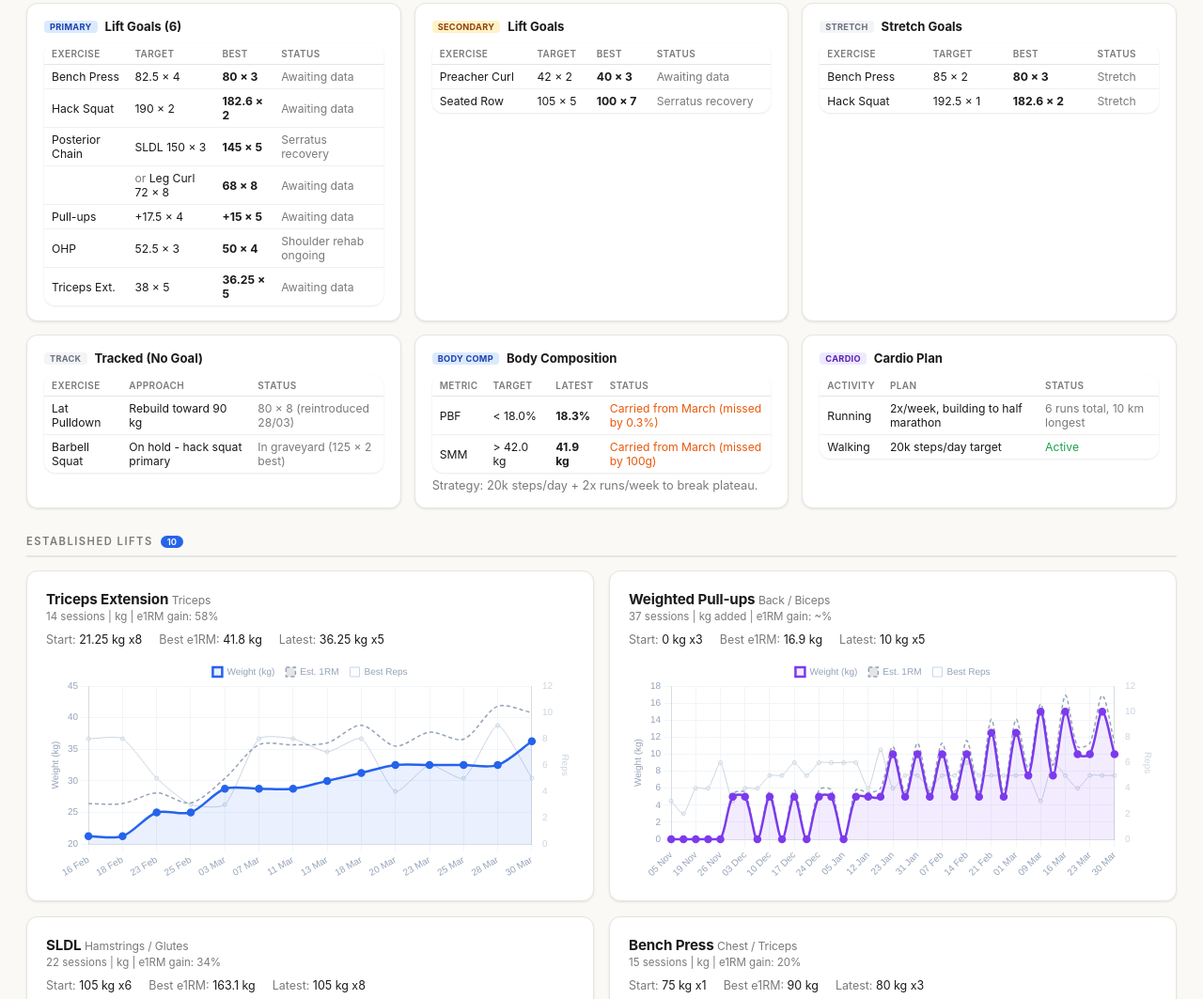
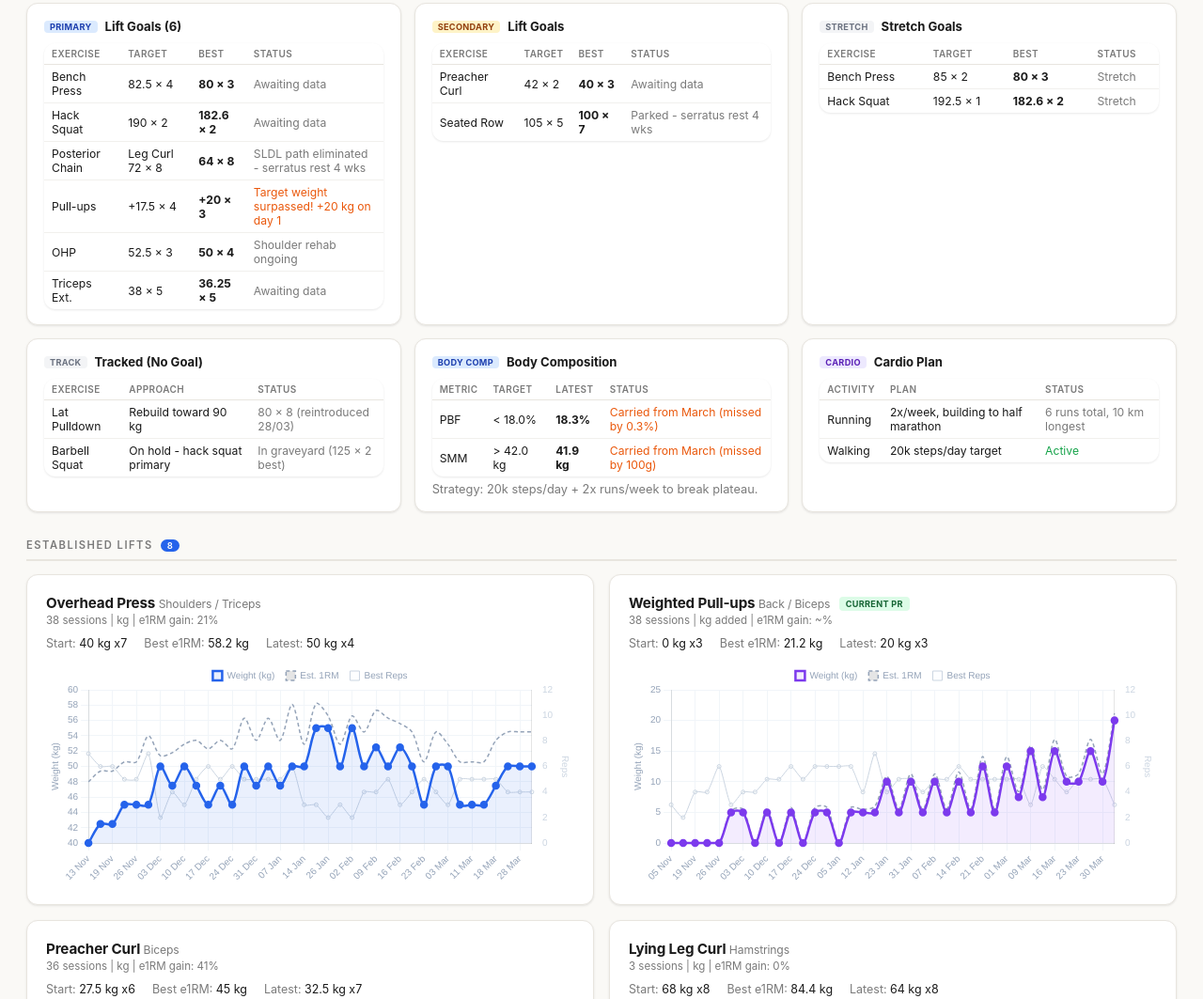
Before and after one commit to sldl145/training-dashboard, a plain HTML site: page index.html in a window 1280 px wide. Shown: the part 354-1417 px from the top of the page at 94% size. Drawn offline with nearby package versions, Linux system fonts and the light colour scheme.

Commit message:
Deploy 2026-04-02 13:30

```diff
--- a/index.html
+++ b/index.html
@@ -689,7 +689,7 @@
 <body>
 
 <h1>Training, Body Composition & Running Dashboard</h1>
-<p class="subtitle">November 2025 - April 2026 | Updated 30/03/2026</p>
+<p class="subtitle">November 2025 - April 2026 | Updated 02/04/2026</p>
 
 <!-- Tab Navigation -->
 <div class="tab-nav">
@@ -933,6 +933,7 @@ const exercises = {
       { date: "2026-03-18", weight: 47.5, bestReps: 5, note: "First clean step up!", sets: [{"w":47.5,"r":5},{"w":47.5,"r":5}] },
       { date: "2026-03-25", weight: 50, bestReps: 4, note: "Back to 50 kg", sets: [{"w":50,"r":4},{"w":45,"r":5},{"w":45,"r":5}] },
       { date: "2026-03-28", weight: 50, bestReps: 4, note: "Solo, 50 x 4 x 2 clean", sets: [{"w":50,"r":4},{"w":50,"r":4}] },
+      { date: "2026-04-02", weight: 50, bestReps: 4, note: "5th consecutive session at 50, 52.5 next", sets: [{"w":50,"r":4},{"w":50,"r":4},{"w":50,"r":3}] },
     ]
   },
   "Triceps Extension": {
@@ -994,70 +995,7 @@ const exercises = {
       { date: "2026-03-23", weight: 10, bestReps: 5, note: "+1 rep at +10", sets: [{"w":10,"r":5},{"w":10,"r":5},{"w":10,"r":3}] },
       { date: "2026-03-25", weight: 15, bestReps: 5, note: "Back to +15, matched PR", sets: [{"w":15,"r":5},{"w":15,"r":4}] },
       { date: "2026-03-30", weight: 10, bestReps: 5, note: "After bench, consistent at +10", sets: [{"w":10,"r":5},{"w":5,"r":6}] },
-    ]
-  },
-  "Seated Row": {
-    muscle: "Mid-back / Biceps", unit: "kg", type: "compound",
-    data: [
-      { date: "2025-11-13", weight: 78, bestReps: 8, note: "Working weight", sets: [{"w":84,"r":7},{"w":84,"r":6},{"w":84,"r":6}] },
-      { date: "2025-11-17", weight: 78, bestReps: 8, note: "" },
-      { date: "2025-11-19", weight: 77, bestReps: 8, note: "", sets: [{"w":77,"r":8},{"w":79,"r":5}] },
-      { date: "2025-11-24", weight: 73, bestReps: 7, note: "New grip" },
-      { date: "2025-11-26", weight: 73, bestReps: 8, note: "", sets: [{"w":73,"r":8},{"w":73,"r":7}] },
-      { date: "2025-11-29", weight: 77, bestReps: 8, note: "Back + better form", sets: [{"w":77,"r":8},{"w":77,"r":8}] },
-      { date: "2025-12-03", weight: 82, bestReps: 7, note: "", sets: [{"w":79,"r":8},{"w":82,"r":7},{"w":82,"r":6}] },
-      { date: "2025-12-05", weight: 84, bestReps: 6, note: "", sets: [{"w":84,"r":6},{"w":84,"r":6},{"w":73,"r":8}] },
-      { date: "2025-12-10", weight: 84, bestReps: 7, note: "", sets: [{"w":84,"r":7},{"w":84,"r":6},{"w":84,"r":6}] },
-      { date: "2025-12-13", weight: 84, bestReps: 8, note: "+1 rep", sets: [{"w":84,"r":8},{"w":84,"r":6}] },
-      { date: "2025-12-17", weight: 84, bestReps: 8, note: "Two identical", sets: [{"w":84,"r":8},{"w":84,"r":8}] },
-      { date: "2025-12-22", weight: 84, bestReps: 8, note: "Solo", sets: [{"w":84,"r":8},{"w":84,"r":8}] },
-      { date: "2025-12-31", weight: 86, bestReps: 7, note: "+2kg PR", sets: [{"w":86,"r":7},{"w":86,"r":7}] },
-      { date: "2026-01-03", weight: 86, bestReps: 6, note: "Consistent", sets: [{"w":86,"r":6},{"w":82,"r":8},{"w":82,"r":6}] },
-      { date: "2026-01-07", weight: 88, bestReps: 6, note: "Weight PR", sets: [{"w":88,"r":6},{"w":88,"r":6}] },
-      { date: "2026-01-10", weight: 88, bestReps: 7, note: "", sets: [{"w":88,"r":7},{"w":88,"r":6},{"w":88,"r":6}] },
-      { date: "2026-01-14", weight: 88, bestReps: 7, note: "", sets: [{"w":88,"r":6},{"w":88,"r":7}] },
-      { date: "2026-01-19", weight: 91, bestReps: 5, note: "Weight PR", sets: [{"w":91,"r":5},{"w":88,"r":6},{"w":88,"r":6}] },
-      { date: "2026-01-26", weight: 91, bestReps: 7, note: "Rep PR", sets: [{"w":91,"r":7},{"w":91,"r":7},{"w":91,"r":5}] },
-      { date: "2026-01-31", weight: 93, bestReps: 4, note: "Weight PR", sets: [{"w":93,"r":4},{"w":86,"r":8}] },
-      { date: "2026-02-02", weight: 93, bestReps: 6, note: "+14 reps at 93", sets: [{"w":93,"r":6},{"w":93,"r":6},{"w":93,"r":6}] },
-      { date: "2026-02-07", weight: 93, bestReps: 6, note: "", sets: [{"w":93,"r":6},{"w":93,"r":6}] },
-      { date: "2026-02-09", weight: 93, bestReps: 7, note: "+1 rep", sets: [{"w":93,"r":7}] },
-      { date: "2026-02-14", weight: 95, bestReps: 6, note: "Feb target hit", sets: [{"w":95,"r":6}] },
-      { date: "2026-02-16", weight: 97, bestReps: 5, note: "New weight touched", sets: [{"w":95,"r":7},{"w":97,"r":5},{"w":95,"r":5}] },
-      { date: "2026-02-21", weight: 95, bestReps: 7, note: "Consistent", sets: [{"w":95,"r":7},{"w":95,"r":6}] },
-      { date: "2026-02-23", weight: 95, bestReps: 7, note: "Drop set, fatigued", sets: [{"w":95,"r":7},{"w":86,"r":6}] },
-      { date: "2026-03-01", weight: 95, bestReps: 6, note: "", sets: [{"w":95,"r":6},{"w":95,"r":6}] },
-      { date: "2026-03-03", weight: 100, bestReps: 5, note: "100 kg touched!", sets: [{"w":100,"r":5},{"w":93,"r":6},{"w":91,"r":7}] },
-      { date: "2026-03-09", weight: 100, bestReps: 6, note: "Building at 100", sets: [{"w":100,"r":6},{"w":95,"r":8}] },
-      { date: "2026-03-11", weight: 100, bestReps: 6, note: "3 sets at 100", sets: [{"w":100,"r":6},{"w":100,"r":6},{"w":100,"r":5}] },
-      { date: "2026-03-16", weight: 100, bestReps: 7, note: "Rep PR at 100!", sets: [{"w":100,"r":7},{"w":95,"r":6}] },
-    ]
-  },
-  "SLDL": {
-    muscle: "Hamstrings / Glutes", unit: "kg", type: "compound",
-    data: [
-      { date: "2025-12-13", weight: 105, bestReps: 6, note: "New exercise", sets: [{"w":120,"r":3},{"w":110,"r":3}] },
-      { date: "2025-12-15", weight: 125, bestReps: 5, note: "Weight PR", sets: [{"w":125,"r":5}] },
-      { date: "2025-12-20", weight: 115, bestReps: 5, note: "3 identical sets", sets: [{"w":115,"r":5},{"w":115,"r":5},{"w":115,"r":5}] },
-      { date: "2026-01-03", weight: 115, bestReps: 6, note: "Pain-free", sets: [{"w":115,"r":6},{"w":115,"r":2}] },
-      { date: "2026-01-05", weight: 105, bestReps: 8, note: "Deloaded", sets: [{"w":95,"r":8},{"w":105,"r":8}] },
-      { date: "2026-01-12", weight: 115, bestReps: 7, note: "Volume PR", sets: [{"w":115,"r":7},{"w":115,"r":7}] },
-      { date: "2026-01-19", weight: 125, bestReps: 5, note: "Back to Dec PR", sets: [{"w":120,"r":7},{"w":125,"r":5}] },
-      { date: "2026-01-21", weight: 130, bestReps: 5, note: "All-time PR", sets: [{"w":130,"r":5},{"w":125,"r":5}] },
-      { date: "2026-01-26", weight: 130, bestReps: 2, note: "CNS failure", sets: [{"w":110,"r":8}] },
-      { date: "2026-01-28", weight: 125, bestReps: 2, note: "Smart deload", sets: [{"w":125,"r":2},{"w":115,"r":6},{"w":115,"r":6}] },
-      { date: "2026-02-02", weight: 130, bestReps: 6, note: "PR, new technique", sets: [{"w":125,"r":6},{"w":125,"r":6},{"w":130,"r":6}] },
-      { date: "2026-02-04", weight: 135, bestReps: 2, note: "New weight touched", sets: [{"w":135,"r":2},{"w":125,"r":6}] },
-      { date: "2026-02-07", weight: 125, bestReps: 6, note: "INJURY set 2", sets: [{"w":125,"r":6},{"w":125,"r":4}] },
-      { date: "2026-02-18", weight: 120, bestReps: 6, note: "Hamstring back!", sets: [{"w":105,"r":6},{"w":120,"r":6}] },
-      { date: "2026-02-21", weight: 130, bestReps: 6, note: "Back to pre-injury PR", sets: [{"w":125,"r":6},{"w":130,"r":6}] },
-      { date: "2026-02-25", weight: 135, bestReps: 5, note: "New PR, exceeds pre-injury", sets: [{"w":135,"r":5},{"w":135,"r":5}] },
-      { date: "2026-03-01", weight: 135, bestReps: 4, note: "", sets: [{"w":135,"r":4},{"w":115,"r":10}] },
-      { date: "2026-03-07", weight: 135, bestReps: 7, note: "March target hit (135x7)", sets: [{"w":135,"r":7}] },
-      { date: "2026-03-09", weight: 140, bestReps: 5, note: "March target hit (140x3+)", sets: [{"w":135,"r":6},{"w":135,"r":6},{"w":140,"r":5}] },
-      { date: "2026-03-13", weight: 140, bestReps: 5, note: "Consistent at 140", sets: [{"w":140,"r":5},{"w":140,"r":5}] },
-      { date: "2026-03-16", weight: 145, bestReps: 5, note: "145 kg NEW WEIGHT!", sets: [{"w":140,"r":6},{"w":145,"r":5}] },
-      { date: "2026-03-30", weight: 105, bestReps: 8, note: "Serratus test with PT, light weights", sets: [{"w":105,"r":8},{"w":85,"r":8}] },
+      { date: "2026-04-02", weight: 20, bestReps: 3, note: "+20 kg first touch! New weight PR, April goal surpassed on day 1", sets: [{"w":20,"r":3},{"w":15,"r":5}] },
     ]
   },
   "Bench Press": {
@@ -1146,6 +1084,7 @@ const exercises = {
       { date: "2026-03-18", weight: 40, bestReps: 3, note: "March target HIT!", sets: [{"w":40,"r":3}] },
       { date: "2026-03-25", weight: 35, bestReps: 5, note: "Working at 35", sets: [{"w":35,"r":5},{"w":35,"r":4}] },
       { date: "2026-03-28", weight: 37.5, bestReps: 7, note: "Rep PR at 37.5! (prev best 5)", sets: [{"w":37.5,"r":7}] },
+      { date: "2026-04-02", weight: 32.5, bestReps: 7, note: "Lighter after rows pre-fatigued biceps", sets: [{"w":32.5,"r":7},{"w":32.5,"r":5}] },
     ]
   },
   "Lying Leg Curl": {
@@ -1153,6 +1092,7 @@ const exercises = {
     data: [
       { date: "2026-03-20", weight: 68, bestReps: 8, note: "First session", sets: [{"w":68,"r":8},{"w":68,"r":5}] },
       { date: "2026-03-25", weight: 64, bestReps: 8, note: "Second session, lighter weight", sets: [{"w":64,"r":8},{"w":64,"r":6}] },
+      { date: "2026-04-02", weight: 64, bestReps: 8, note: "Single set at 64, steady", sets: [{"w":64,"r":8}] },
     ]
   },
   "Lat Pulldown": {
@@ -1221,11 +1161,76 @@ const graveyard = {
       { date: "2026-01-07", weight: 227, bestReps: 5, note: "+10kg from Dec", sets: [{"w":227,"r":5},{"w":227,"r":5},{"w":227,"r":5}] },
     ]
   },
+  "Seated Row": {
+    muscle: "Mid-back / Biceps", unit: "kg", type: "compound", reason: "Serratus anterior injury - 4 week rest, replaced by extra pull-up set", lastSession: "02/04/2026",
+    data: [
+      { date: "2025-11-13", weight: 78, bestReps: 8, note: "Working weight", sets: [{"w":84,"r":7},{"w":84,"r":6},{"w":84,"r":6}] },
+      { date: "2025-11-17", weight: 78, bestReps: 8, note: "" },
+      { date: "2025-11-19", weight: 77, bestReps: 8, note: "", sets: [{"w":77,"r":8},{"w":79,"r":5}] },
+      { date: "2025-11-24", weight: 73, bestReps: 7, note: "New grip" },
+      { date: "2025-11-26", weight: 73, bestReps: 8, note: "", sets: [{"w":73,"r":8},{"w":73,"r":7}] },
+      { date: "2025-11-29", weight: 77, bestReps: 8, note: "Back + better form", sets: [{"w":77,"r":8},{"w":77,"r":8}] },
+      { date: "2025-12-03", weight: 82, bestReps: 7, note: "", sets: [{"w":79,"r":8},{"w":82,"r":7},{"w":82,"r":6}] },
+      { date: "2025-12-05", weight: 84, bestReps: 6, note: "", sets: [{"w":84,"r":6},{"w":84,"r":6},{"w":73,"r":8}] },
+      { date: "2025-12-10", weight: 84, bestReps: 7, note: "", sets: [{"w":84,"r":7},{"w":84,"r":6},{"w":84,"r":6}] },
+      { date: "2025-12-13", weight: 84, bestReps: 8, note: "+1 rep", sets: [{"w":84,"r":8},{"w":84,"r":6}] },
+      { date: "2025-12-17", weight: 84, bestReps: 8, note: "Two identical", sets: [{"w":84,"r":8},{"w":84,"r":8}] },
+      { date: "2025-12-22", weight: 84, bestReps: 8, note: "Solo", sets: [{"w":84,"r":8},{"w":84,"r":8}] },
+      { date: "2025-12-31", weight: 86, bestReps: 7, note: "+2kg PR", sets: [{"w":86,"r":7},{"w":86,"r":7}] },
+      { date: "2026-01-03", weight: 86, bestReps: 6, note: "Consistent", sets: [{"w":86,"r":6},{"w":82,"r":8},{"w":82,"r":6}] },
+      { date: "2026-01-07", weight: 88, bestReps: 6, note: "Weight PR", sets: [{"w":88,"r":6},{"w":88,"r":6}] },
+      { date: "2026-01-10", weight: 88, bestReps: 7, note: "", sets: [{"w":88,"r":7},{"w":88,"r":6},{"w":88,"r":6}] },
+      { date: "2026-01-14", weight: 88, bestReps: 7, note: "", sets: [{"w":88,"r":6},{"w":88,"r":7}] },
+      { date: "2026-01-19", weight: 91, bestReps: 5, note: "Weight PR", sets: [{"w":91,"r":5},{"w":88,"r":6},{"w":88,"r":6}] },
+      { date: "2026-01-26", weight: 91, bestReps: 7, note: "Rep PR", sets: [{"w":91,"r":7},{"w":91,"r":7},{"w":91,"r":5}] },
+      { date: "2026-01-31", weight: 93, bestReps: 4, note: "Weight PR", sets: [{"w":93,"r":4},{"w":86,"r":8}] },
+      { date: "2026-02-02", weight: 93, bestReps: 6, note: "+14 reps at 93", sets: [{"w":93,"r":6},{"w":93,"r":6},{"w":93,"r":6}] },
+      { date: "2026-02-07", weight: 93, bestReps: 6, note: "", sets: [{"w":93,"r":6},{"w":93,"r":6}] },
+      { date: "2026-02-09", weight: 93, bestReps: 7, note: "+1 rep", sets: [{"w":93,"r":7}] },
+      { date: "2026-02-14", weight: 95, bestReps: 6, note: "Feb target hit", sets: [{"w":95,"r":6}] },
+      { date: "2026-02-16", weight: 97, bestReps: 5, note: "New weight touched", sets: [{"w":95,"r":7},{"w":97,"r":5},{"w":95,"r":5}] },
+      { date: "2026-02-21", weight: 95, bestReps: 7, note: "Consistent", sets: [{"w":95,"r":7},{"w":95,"r":6}] },
+      { date: "2026-02-23", weight: 95, bestReps: 7, note: "Drop set, fatigued", sets: [{"w":95,"r":7},{"w":86,"r":6}] },
+      { date: "2026-03-01", weight: 95, bestReps: 6, note: "", sets: [{"w":95,"r":6},{"w":95,"r":6}] },
+      { date: "2026-03-03", weight: 100, bestReps: 5, note: "100 kg touched!", sets: [{"w":100,"r":5},{"w":93,"r":6},{"w":91,"r":7}] },
+      { date: "2026-03-09", weight: 100, bestReps: 6, note: "Building at 100", sets: [{"w":100,"r":6},{"w":95,"r":8}] },
+      { date: "2026-03-11", weight: 100, bestReps: 6, note: "3 sets at 100", sets: [{"w":100,"r":6},{"w":100,"r":6},{"w":100,"r":5}] },
+      { date: "2026-03-16", weight: 100, bestReps: 7, note: "Rep PR at 100!", sets: [{"w":100,"r":7},{"w":95,"r":6}] },
+      { date: "2026-04-02", weight: 95, bestReps: 7, note: "Serratus test - pain on stop, rows off 4 weeks", sets: [{"w":95,"r":7},{"w":95,"r":7}] },
+    ]
+  },
+  "SLDL": {
+    muscle: "Hamstrings / Glutes", unit: "kg", type: "compound", reason: "Serratus anterior injury - 4 week rest, replaced by Lying Leg Curl", lastSession: "30/03/2026",
+    data: [
+      { date: "2025-12-13", weight: 105, bestReps: 6, note: "New exercise", sets: [{"w":120,"r":3},{"w":110,"r":3}] },
+      { date: "2025-12-15", weight: 125, bestReps: 5, note: "Weight PR", sets: [{"w":125,"r":5}] },
+      { date: "2025-12-20", weight: 115, bestReps: 5, note: "3 identical sets", sets: [{"w":115,"r":5},{"w":115,"r":5},{"w":115,"r":5}] },
+      { date: "2026-01-03", weight: 115, bestReps: 6, note: "Pain-free", sets: [{"w":115,"r":6},{"w":115,"r":2}] },
+      { date: "2026-01-05", weight: 105, bestReps: 8, note: "Deloaded", sets: [{"w":95,"r":8},{"w":105,"r":8}] },
+      { date: "2026-01-12", weight: 115, bestReps: 7, note: "Volume PR", sets: [{"w":115,"r":7},{"w":115,"r":7}] },
+      { date: "2026-01-19", weight: 125, bestReps: 5, note: "Back to Dec PR", sets: [{"w":120,"r":7},{"w":125,"r":5}] },
+      { date: "2026-01-21", weight: 130, bestReps: 5, note: "All-time PR", sets: [{"w":130,"r":5},{"w":125,"r":5}] },
+      { date: "2026-01-26", weight: 130, bestReps: 2, note: "CNS failure", sets: [{"w":110,"r":8}] },
+      { date: "2026-01-28", weight: 125, bestReps: 2, note: "Smart deload", sets: [{"w":125,"r":2},{"w":115,"r":6},{"w":115,"r":6}] },
+      { date: "2026-02-02", weight: 130, bestReps: 6, note: "PR, new technique", sets: [{"w":125,"r":6},{"w":125,"r":6},{"w":130,"r":6}] },
+      { date: "2026-02-04", weight: 135, bestReps: 2, note: "New weight touched", sets: [{"w":135,"r":2},{"w":125,"r":6}] },
+      { date: "2026-02-07", weight: 125, bestReps: 6, note: "INJURY set 2", sets: [{"w":125,"r":6},{"w":125,"r":4}] },
+      { date: "2026-02-18", weight: 120, bestReps: 6, note: "Hamstring back!", sets: [{"w":105,"r":6},{"w":120,"r":6}] },
+      { date: "2026-02-21", weight: 130, bestReps: 6, note: "Back to pre-injury PR", sets: [{"w":125,"r":6},{"w":130,"r":6}] },
+      { date: "2026-02-25", weight: 135, bestReps: 5, note: "New PR, exceeds pre-injury", sets: [{"w":135,"r":5},{"w":135,"r":5}] },
+      { date: "2026-03-01", weight: 135, bestReps: 4, note: "", sets: [{"w":135,"r":4},{"w":115,"r":10}] },
+      { date: "2026-03-07", weight: 135, bestReps: 7, note: "March target hit (135x7)", sets: [{"w":135,"r":7}] },
+      { date: "2026-03-09", weight: 140, bestReps: 5, note: "March target hit (140x3+)", sets: [{"w":135,"r":6},{"w":135,"r":6},{"w":140,"r":5}] },
+      { date: "2026-03-13", weight: 140, bestReps: 5, note: "Consistent at 140", sets: [{"w":140,"r":5},{"w":140,"r":5}] },
+      { date: "2026-03-16", weight: 145, bestReps: 5, note: "145 kg NEW WEIGHT!", sets: [{"w":140,"r":6},{"w":145,"r":5}] },
+      { date: "2026-03-30", weight: 105, bestReps: 8, note: "Serratus test with PT, light weights", sets: [{"w":105,"r":8},{"w":85,"r":8}] },
+    ]
+  },
 };
 
 // ========== HELPERS ==========
-const TODAY = "2026-03-30";
-const SEVEN_DAYS_AGO = "2026-03-23";
+const TODAY = "2026-04-02";
+const SEVEN_DAYS_AGO = "2026-03-26";
 
 function formatDate(d) {
   const dt = new Date(d);
@@ -1249,7 +1254,7 @@ function firstDate(ex) {
 function isNew(ex) {
   // "New" = first data point is within 4 weeks AND at least 2 points in last 7 days
   const first = new Date(firstDate(ex));
-  const fourWeeksAgo = new Date("2026-03-02");
+  const fourWeeksAgo = new Date("2026-03-05");
   const recentPoints = ex.data.filter(d => d.date >= SEVEN_DAYS_AGO).length;
   return first >= fourWeeksAgo && recentPoints >= 2;
 }
@@ -1566,9 +1571,8 @@ function renderGoals() {
           <tbody>
             <tr><td>Bench Press</td><td>82.5 &times; 4</td><td style="font-weight:700;">80 &times; 3</td><td style="color:var(--muted);">Awaiting data</td></tr>
             <tr><td>Hack Squat</td><td>190 &times; 2</td><td style="font-weight:700;">182.6 &times; 2</td><td style="color:var(--muted);">Awaiting data</td></tr>
-            <tr><td>Posterior Chain</td><td>SLDL 150 &times; 3</td><td style="font-weight:700;">145 &times; 5</td><td style="color:var(--muted);">Serratus recovery</td></tr>
-            <tr><td></td><td><span style="color:var(--muted);">or</span> Leg Curl 72 &times; 8</td><td style="font-weight:700;">68 &times; 8</td><td style="color:var(--muted);">Awaiting data</td></tr>
-            <tr><td>Pull-ups</td><td>+17.5 &times; 4</td><td style="font-weight:700;">+15 &times; 5</td><td style="color:var(--muted);">Awaiting data</td></tr>
+            <tr><td>Posterior Chain</td><td>Leg Curl 72 &times; 8</td><td style="font-weight:700;">64 &times; 8</td><td style="color:var(--muted);">SLDL path eliminated - serratus rest 4 wks</td></tr>
+            <tr><td>Pull-ups</td><td>+17.5 &times; 4</td><td style="font-weight:700;">+20 &times; 3</td><td style="color:var(--orange);">Target weight surpassed! +20 kg on day 1</td></tr>
             <tr><td>OHP</td><td>52.5 &times; 3</td><td style="font-weight:700;">50 &times; 4</td><td style="color:var(--muted);">Shoulder rehab ongoing</td></tr>
             <tr><td>Triceps Ext.</td><td>38 &times; 5</td><td style="font-weight:700;">36.25 &times; 5</td><td style="color:var(--muted);">Awaiting data</td></tr>
           </tbody>
@@ -1581,7 +1585,7 @@ function renderGoals() {
           <thead><tr><th>Exercise</th><th>Target</th><th>Best</th><th>Status</th></tr></thead>
           <tbody>
             <tr><td>Preacher Curl</td><td>42 &times; 2</td><td style="font-weight:700;">40 &times; 3</td><td style="color:var(--muted);">Awaiting data</td></tr>
-            <tr><td>Seated Row</td><td>105 &times; 5</td><td style="font-weight:700;">100 &times; 7</td><td style="color:var(--muted);">Serratus recovery</td></tr>
+            <tr><td>Seated Row</td><td>105 &times; 5</td><td style="font-weight:700;">100 &times; 7</td><td style="color:var(--muted);">Parked - serratus rest 4 wks</td></tr>
           </tbody>
         </table>
       </div>
```
